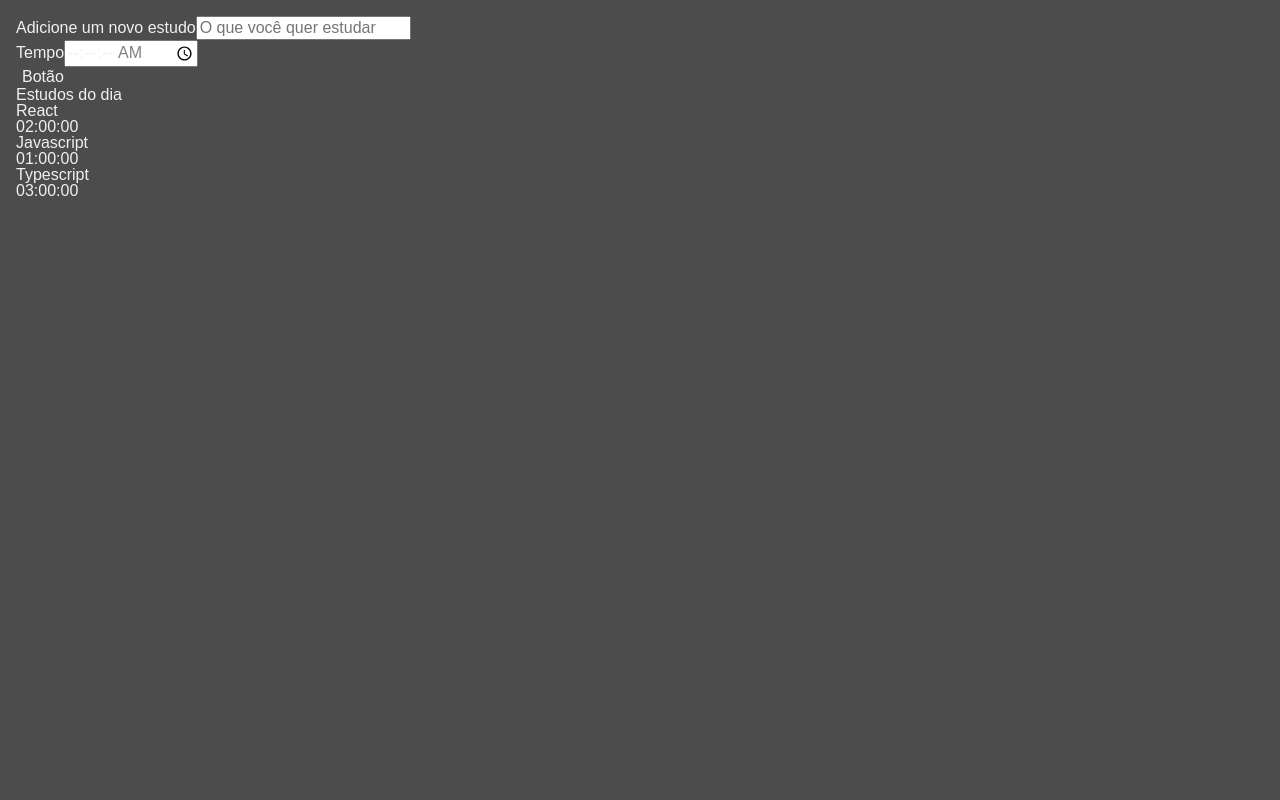
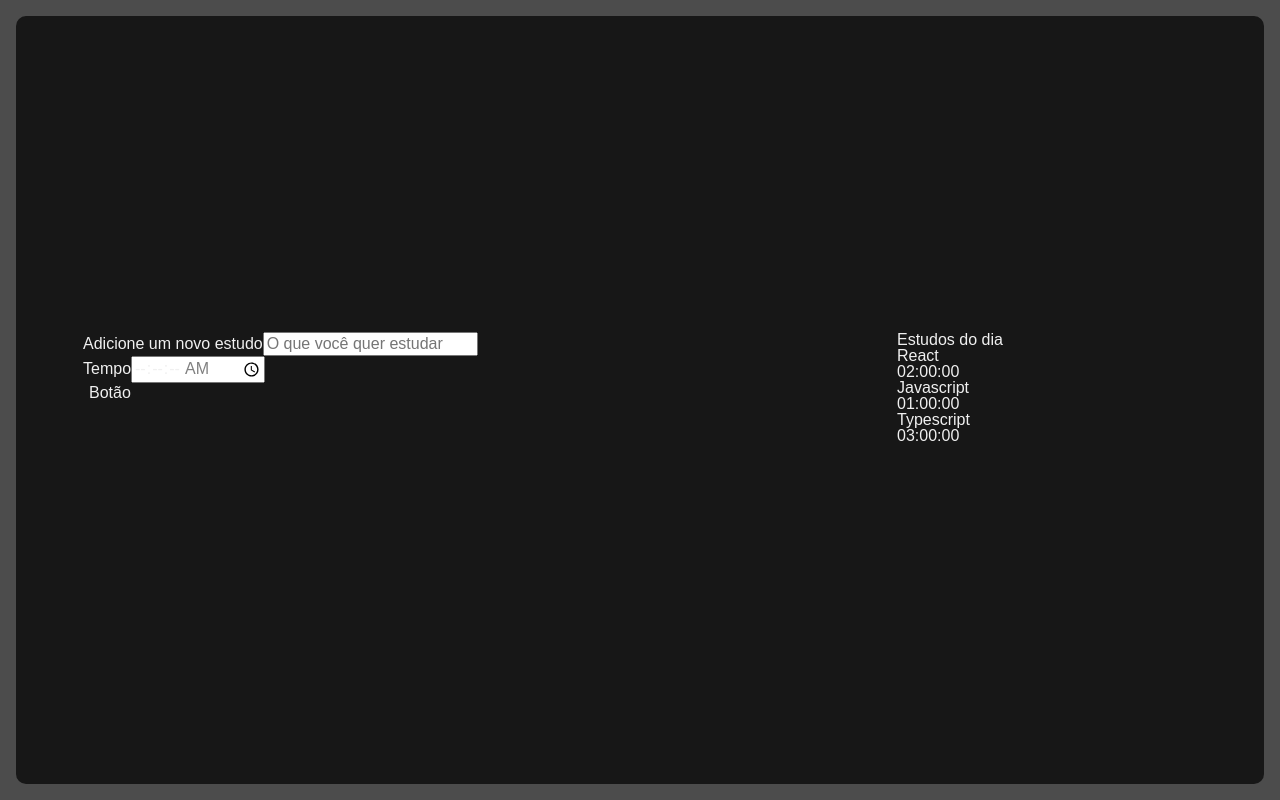
Before and after one commit to elaineads/alura-studies, a React (Create React App) app: page / in a window 1280 px wide. Built offline with nearby package versions, Linux system fonts and the light colour scheme; the HTML template or start-up script is replaced by a standard one.

Commit message:
Criação da pasta 'pages' e estilização da função App

```diff
--- a/src/App.tsx
+++ /dev/null
@@ -1,14 +0,0 @@
-import React from 'react';
-import Form from './components/Form';
-import List from './components/List';
-
-function App() {
-  return (
-    <div className="App">
-      <Form />
-      <List />
-    </div>
-  );
-}
-
-export default App;
--- a/src/index.tsx
+++ b/src/index.tsx
@@ -1,7 +1,7 @@
 import React from 'react';
 import ReactDOM from 'react-dom/client';
 import './index.css';
-import App from './App';
+import App from './pages/App';
 
 
 const root = ReactDOM.createRoot(
--- /dev/null
+++ b/src/pages/App.tsx
@@ -0,0 +1,15 @@
+import React from 'react';
+import Form from '../components/Form';
+import List from '../components/List';
+import './style.scss'
+
+function App() {
+  return (
+    <div className="AppStyle">
+      <Form />
+      <List />
+    </div>
+  );
+}
+
+export default App;
--- /dev/null
+++ b/src/pages/style.scss
@@ -0,0 +1,30 @@
+.AppStyle {
+    display: grid;
+    grid-template-rows: min-content min-content auto;
+    grid-template-areas:
+    "nova-tarefa"
+    "cronometro"
+    "tarefas"
+    ;
+    row-gap: 24px;
+    min-width: 320px;
+    min-height: calc(100vh - 32px);
+    width: 100%;
+    padding: 32px;
+    box-sizing: border-box;
+    border-radius: 10px;
+    background-color: #171717;
+
+    @media screen and (min-width:1280px)  {
+      grid-template-areas:
+      "nova-tarefa tarefas"
+      "cronometro tarefas"
+      ;
+      column-gap: 64px;
+      grid-template-rows: min-content min-content;
+      grid-template-columns: 750px 300px;
+      justify-content: center;
+      align-content: center;
+      padding: 64px;
+    }
+  }
```
